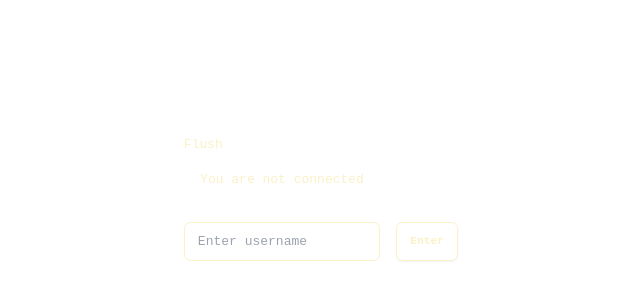
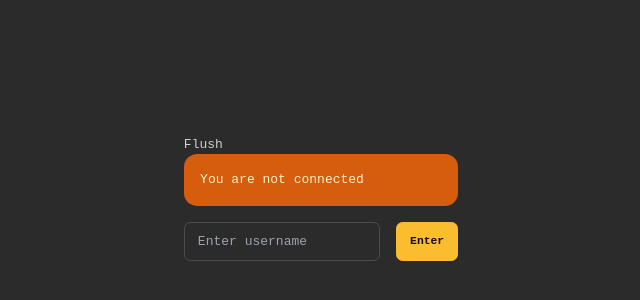
Before and after one commit to ndoniyor/ephemeral-chat, a React (Vite) app in the folder client/: page / in a window 1280 px wide. Shown: the part 202-502 px from the top of the page, without its empty margins (319-959 px from the left). Built offline with nearby package versions, Linux system fonts and the light colour scheme; no server answers; what @protobuf-ts/grpcweb-transport would draw is missing.

Commit message:
fix hex code

```diff
--- a/client/tailwind.config.js
+++ b/client/tailwind.config.js
@@ -10,7 +10,7 @@ export default {
 					"accent": "#fabd2f",
 					"neutral": "#282828",
 					"base-100": "#2b2b2b",
-					"info": "#83a5981 ",
+					"info": "#83a598",
 					"success": "#98971a",
 					"warning": "#d65d0e",
 					"error": "#cc241d",
```
